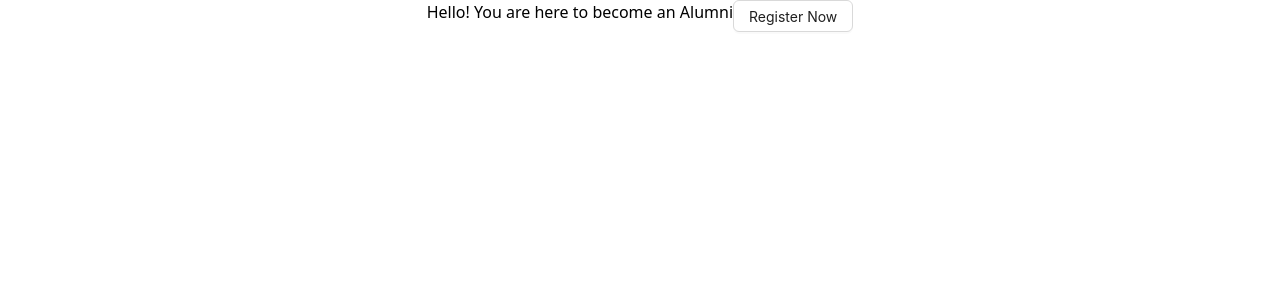
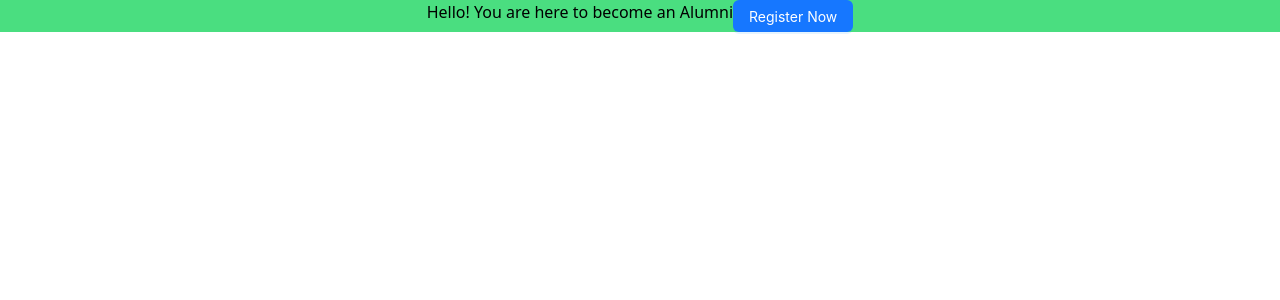
Before and after one commit to PankajSinghSheoran/Alumni-Form, a React (Create React App) app: page / in a window 1280 px wide. Shown: the top 300 px of the page. Built offline with nearby package versions, Linux system fonts and the light colour scheme.

Commit message:
Learning Functions

```diff
--- a/src/pages/contact/contact.tsx
+++ b/src/pages/contact/contact.tsx
@@ -159,7 +159,6 @@ export default function Contact() {
         <Form.Item label="Upload" valuePropName="fileList">
           <Upload action="/upload.do" listType="picture-card">
             <div>
-              {/* <PlusOutlined /> */}
               <div style={{ marginTop: 8 }}>Upload</div>
             </div>
           </Upload>
@@ -174,11 +173,7 @@ export default function Contact() {
         </Form.Item>
 
         <Form.Item>
-          <Button
-            type="primary"
-            htmlType="submit"
-            className="bg-color skye-blue"
-          >
+          <Button type="primary" htmlType="submit" className="bg-blue-600 ">
             Register
           </Button>
         </Form.Item>
--- a/src/pages/home/home.tsx
+++ b/src/pages/home/home.tsx
@@ -3,11 +3,16 @@ import React from "react";
 
 export default function Home() {
   return (
-    <div className="flex justify-center content-center">
+    <div className="flex justify-center content-center bg-green-400">
       <div className="flex content-center	">
         Hello! You are here to become an Alumni
       </div>
-      <Button href="/contact">Register Now</Button>
+      <div>
+        {/* break the line here and move button to next line*/}
+        <Button href="/contact" type="primary" block>
+          Register Now
+        </Button>
+      </div>
     </div>
   );
 }
```
